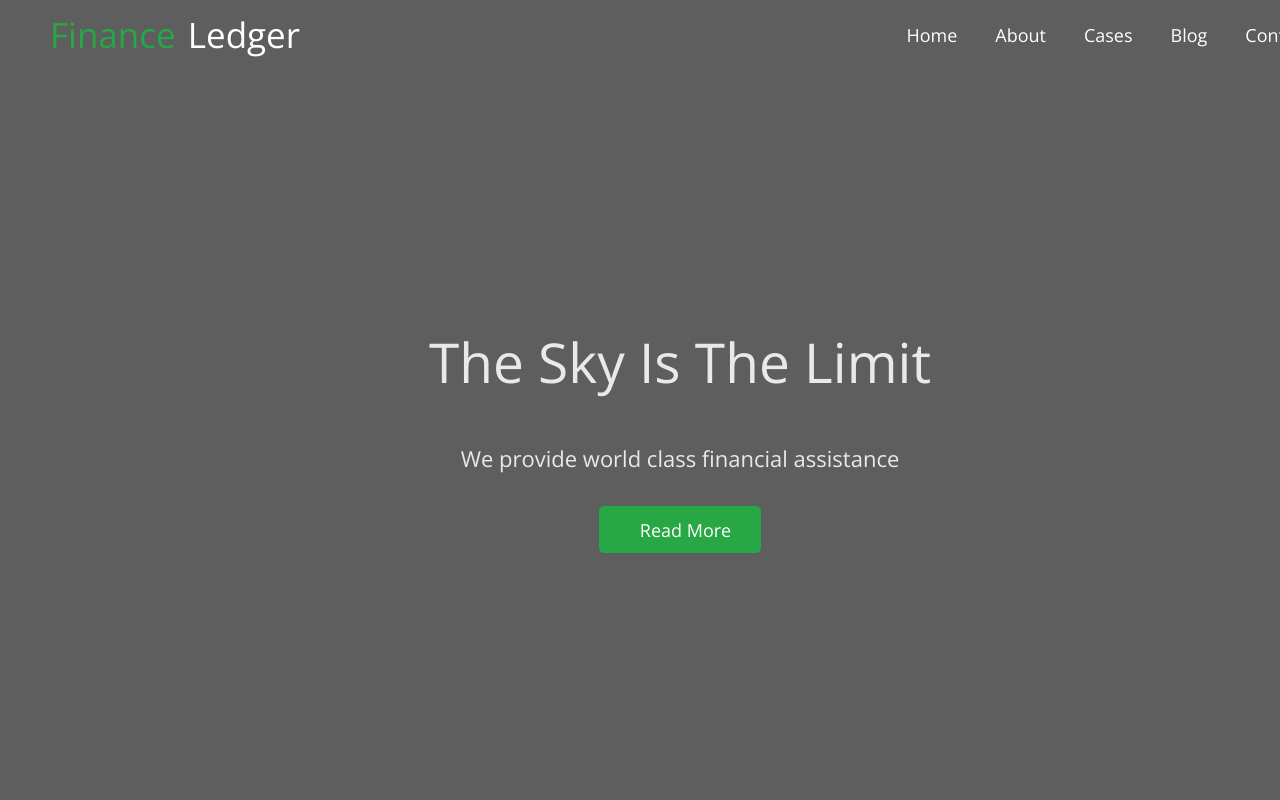
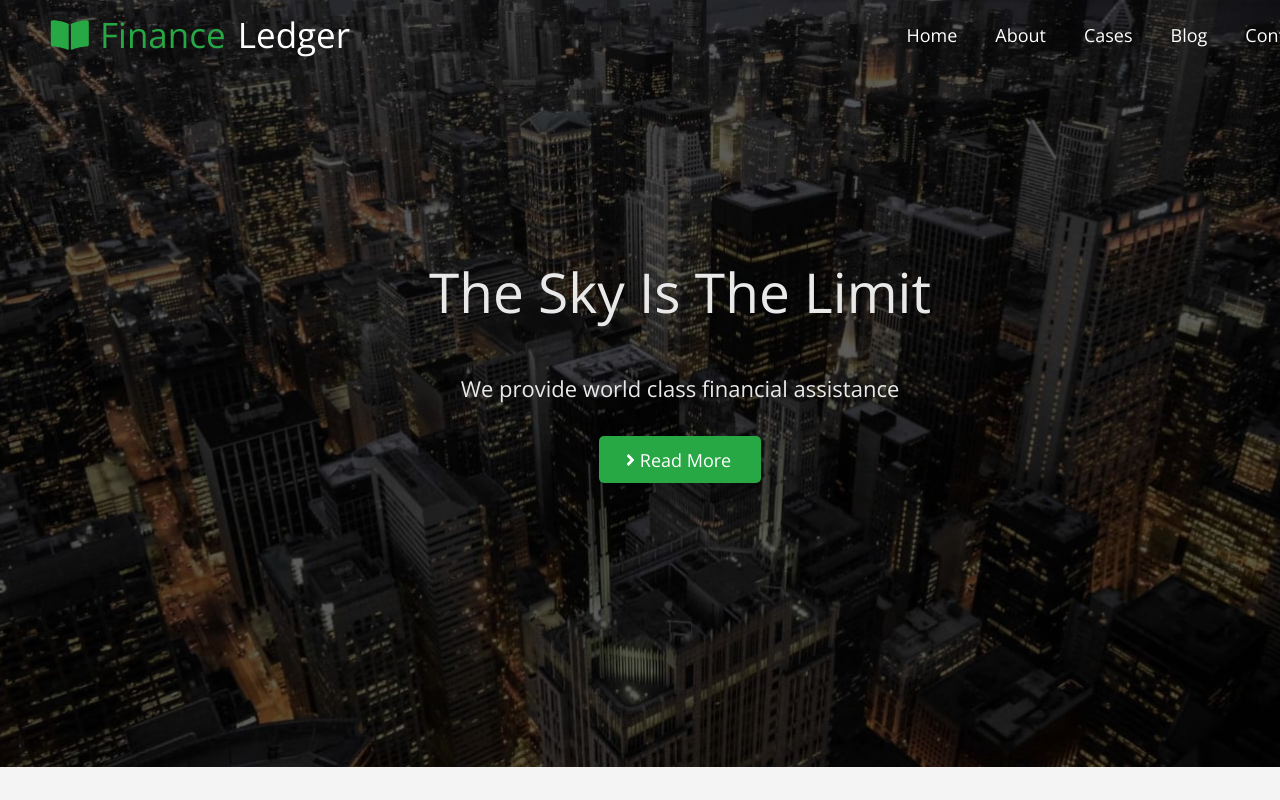
Before and after one commit to AnnaAtilgan/fson-72-underground-9, a plain HTML site: page index.html in a window 1280 px wide. Shown: the top 800 px of the page. Drawn offline with nearby package versions, Linux system fonts and the light colour scheme.

Commit message:
add transition and sprite

```diff
--- a/css/styles.css
+++ b/css/styles.css
@@ -3,6 +3,11 @@
   --primary-tex-color: #333333;
   --secondary-text-color: #ffffff;
   --main-bg-color: #ffffff;
+
+  --duration: 250ms;
+  --timing-function: cubic-bezier(0.075, 0.82, 0.165, 1);
+
+  --grid: 30px;
 }
 
 body {
@@ -74,7 +79,8 @@ address {
 
 /* header */
 .header {
-  background-color: #5e5e5e;
+  position: absolute;
+  width: 100%;
 }
 
 .header .container {
@@ -87,6 +93,13 @@ address {
   line-height: 1.21;
   margin-right: auto;
   color: var(--secondary-text-color);
+
+  display: flex;
+  align-items: center;
+}
+
+.logo-icon {
+  margin-right: 10px;
 }
 
 .accent {
@@ -100,12 +113,55 @@ address {
   padding-top: 21px;
   padding-bottom: 21px;
   display: inline-block;
+
+  position: relative;
+
+  /* коли одна властисть */
+  transition: color var(--duration) var(--timing-function);
+
+  /* Коли більше 2-х властивостей */
+  /* transition-property: color, background-color;
+  transition-duration: var(--duration);
+  transition-timing-function: var(--timing-function); */
 }
 
 .header-nav-link:hover,
 .header-nav-link:focus {
   color: var(--accent-color);
 }
+
+.header-nav-link:hover::after,
+.header-nav-link:focus::after {
+  content: '';
+  display: block;
+
+  position: absolute;
+  bottom: 0;
+
+  width: 100%;
+  height: 4px;
+  border-radius: 4px;
+  background-color: var(--accent-color);
+}
+
+.header-nav-link::after {
+  content: '';
+  display: block;
+  transition: background-color var(--duration) var(--timing-function);
+}
+
+/* .header-nav-link.current::after {
+  content: '';
+  display: block;
+
+  position: absolute;
+  bottom: 0;
+
+  width: 100%;
+  height: 4px;
+  border-radius: 4px;
+  background-color: var(--accent-color);
+} */
 
 .header-nav {
   display: flex;
@@ -125,6 +181,15 @@ address {
   padding-top: 259px;
   padding-bottom: 284px;
   text-align: center;
+
+  background-image: linear-gradient(0deg, rgba(0, 0, 0, 0.4), rgba(0, 0, 0, 0.4)),
+    url(../images/hero/hero-bg.jpg);
+  background-repeat: no-repeat;
+  background-position: center;
+  background-size: cover;
+
+  max-width: 1360px;
+  margin: 0 auto;
 }
 
 .hero-title {
@@ -147,8 +212,21 @@ address {
   border-radius: 5px;
   line-height: 1.56;
   color: var(--secondary-text-color);
-  padding: 10px 30px 9px 41px;
-  display: inline-block;
+  padding: 10px 30px 9px 27px;
+  display: inline-flex;
+  align-items: center;
+  gap: 5px;
+
+  transition-property: background-color, color;
+  transition-duration: var(--duration);
+  transition-timing-function: var(--timing-function);
+
+  /* transition: color  var(--duration) var(--timing-function), background-color var(--duration),
+    var(--timing-function); */
+}
+
+.hero-icon {
+  fill: currentColor;
 }
 
 .hero-btn:hover,
--- a/index.html
+++ b/index.html
@@ -42,14 +42,22 @@
     <header class="header">
       <div class="container">
         <nav class="header-nav">
-          <a href="./index.html" class="header-logo link"
-            ><span class="accent">Finance</span>Ledger</a
-          >
+          <a href="./index.html" class="header-logo link">
+            <svg class="logo-icon" width="40" height="30">
+              <use href="./images/icon/sprite.svg#icon-logo"></use>
+            </svg>
+
+            <span class="accent">Finance</span>Ledger
+          </a>
           <ul class="header-nav-list list">
-            <li class="header-nav-item"><a class="header-nav-link link" href="">Home</a></li>
+            <li class="header-nav-item">
+              <a class="header-nav-link current link" href="">Home</a>
+            </li>
             <li class="header-nav-item"><a class="header-nav-link link" href="">About</a></li>
             <li class="header-nav-item"><a class="header-nav-link link" href="">Cases</a></li>
-            <li class="header-nav-item"><a class="header-nav-link link" href="">Blog</a></li>
+            <li class="header-nav-item">
+              <a class="header-nav-link link" href="">Blog</a>
+            </li>
             <li class="header-nav-item"><a class="header-nav-link link" href="">Contact</a></li>
           </ul>
         </nav>
@@ -63,7 +71,12 @@
         <div class="container">
           <h1 class="hero-title">The Sky Is The Limit</h1>
           <p class="hero-text">We provide world class financial assistance</p>
-          <a class="hero-btn link" href="">Read More</a>
+          <a class="hero-btn link" href="">
+            <svg class="hero-icon" width="9" height="18">
+              <use href="./images/icon/sprite.svg#icon-arrow-right"></use>
+            </svg>
+            Read More
+          </a>
         </div>
       </section>
 
```
Also changed, not shown: images/cases/cases-1.jpg (added), images/cases/cases-2.jpg (added), images/cases/cases-3.jpg (added), images/cases/cases-4.jpg (added), images/cases/cases-5.jpg (added), images/cases/cases-6.jpg (added), images/cases/cases-7.jpg (added), images/cases/cases-8.jpg (added), images/hero/hero-bg.jpg (added), images/icon/sprite.svg (added), images/team/team-1.jpg (added), images/team/team-2.jpg (added), images/team/team-3.jpg (added).
